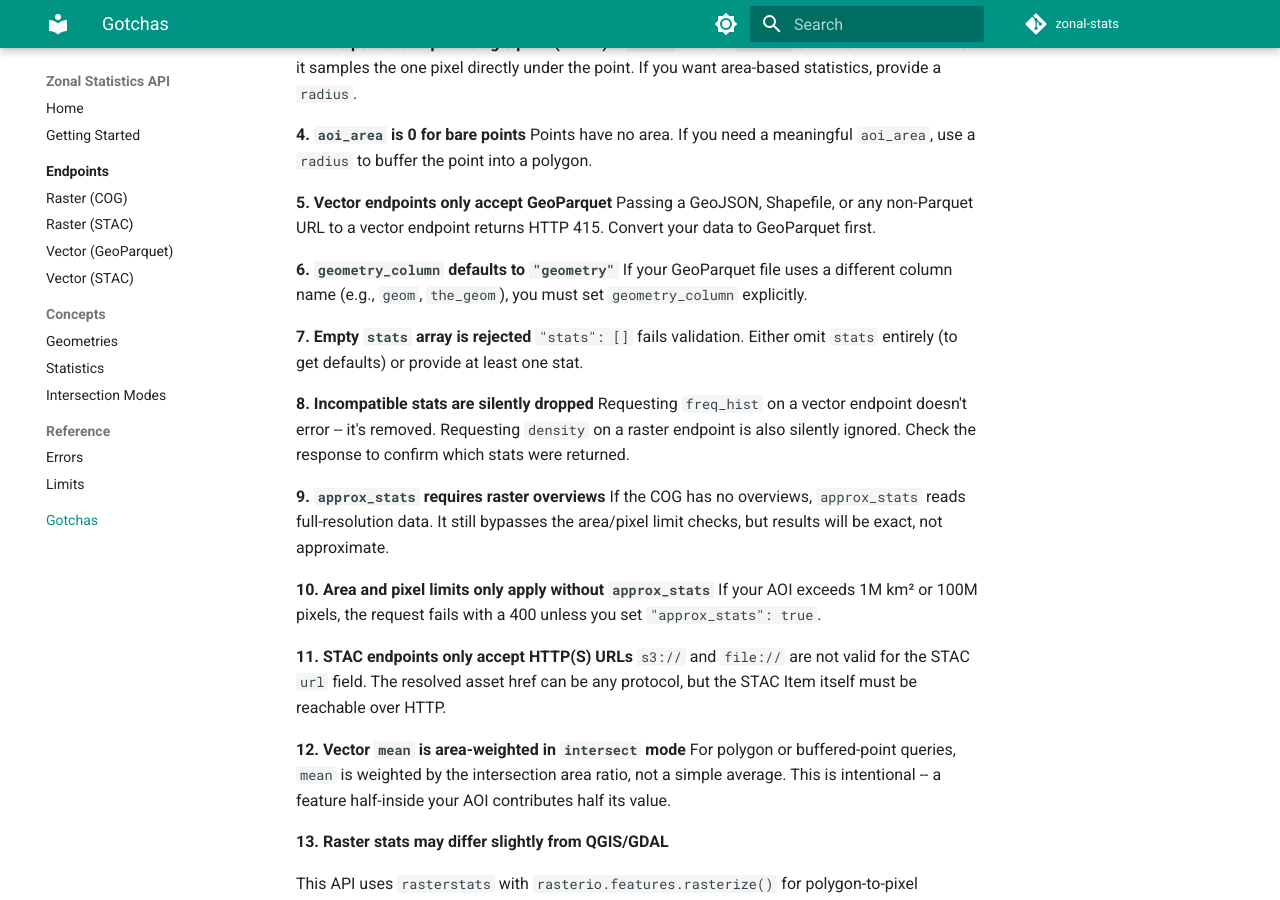
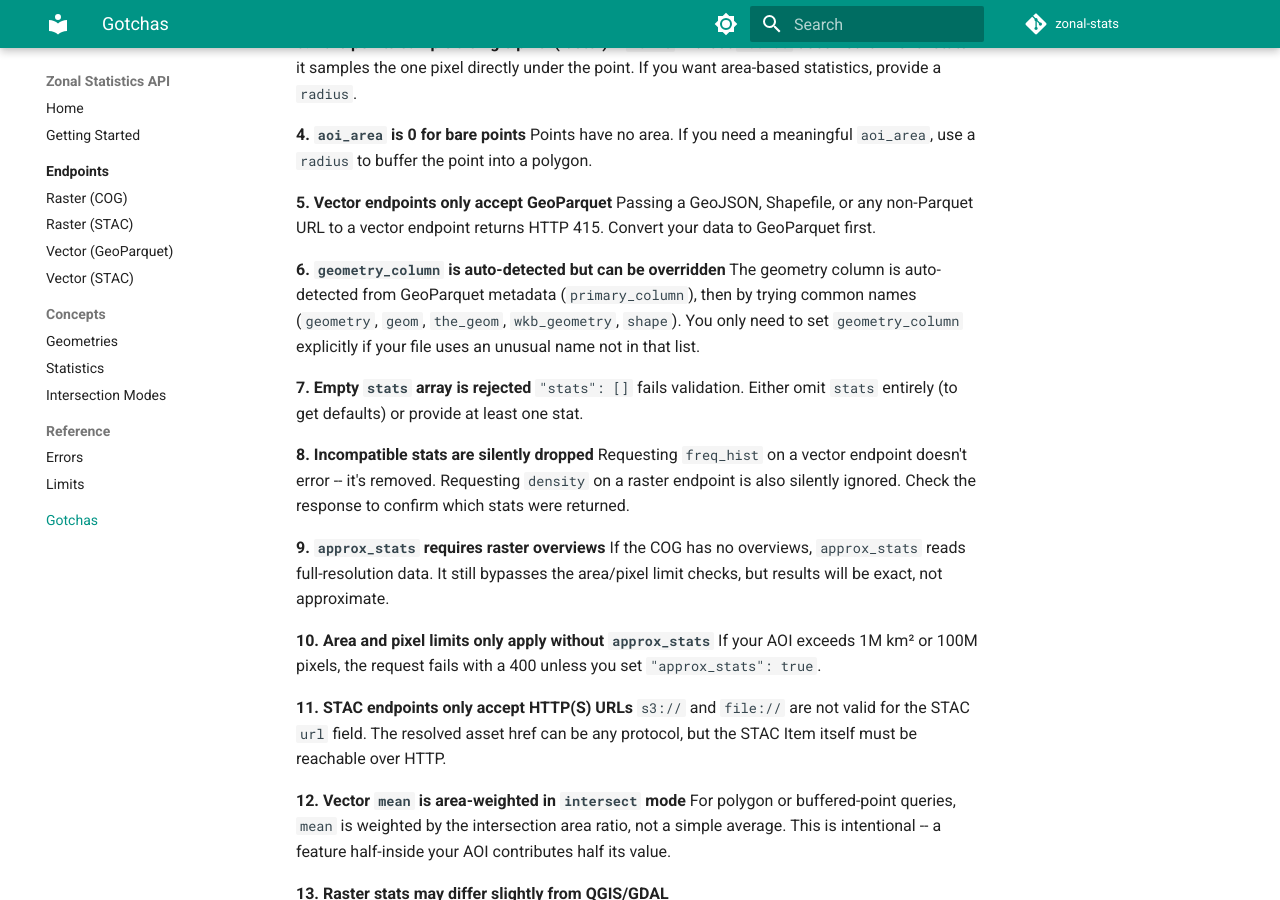
Before and after one commit to data-mermaid/zonal-stats, an MkDocs documentation site: the page built from docs/gotchas.md, in a window 1280 px wide and 900 px high, scrolled down 326 px. Built offline with MkDocs 1.6.1 and Material for MkDocs 9.7.7, drawn with Linux system fonts in a browser that asks for light colours; comment, search, counter and statistics services are not loaded.

Commit message:
Update docs for geometry column auto-detection and column validation changes
- geometry_column now auto-detected from GeoParquet metadata and common
  fallback names instead of defaulting to "geometry"
- Column names are matched case-insensitively
- Non-numeric columns are skipped instead of rejected
- Updated vector.md, vector-stac.md, gotchas.md, and errors.md

```diff
--- a/docs/gotchas.md
+++ b/docs/gotchas.md
@@ -17,8 +17,8 @@ Points have no area. If you need a meaningful `aoi_area`, use a `radius` to buff
 **5. Vector endpoints only accept GeoParquet**
 Passing a GeoJSON, Shapefile, or any non-Parquet URL to a vector endpoint returns HTTP 415. Convert your data to GeoParquet first.
 
-**6. `geometry_column` defaults to `"geometry"`**
-If your GeoParquet file uses a different column name (e.g., `geom`, `the_geom`), you must set `geometry_column` explicitly.
+**6. `geometry_column` is auto-detected but can be overridden**
+The geometry column is auto-detected from GeoParquet metadata (`primary_column`), then by trying common names (`geometry`, `geom`, `the_geom`, `wkb_geometry`, `shape`). You only need to set `geometry_column` explicitly if your file uses an unusual name not in that list.
 
 **7. Empty `stats` array is rejected**
 `"stats": []` fails validation. Either omit `stats` entirely (to get defaults) or provide at least one stat.
```
Also changed, not shown: docs/endpoints/vector-stac.md (+1 -1 lines), docs/endpoints/vector.md (+2 -2 lines), docs/reference/errors.md (+1 -1 lines).
